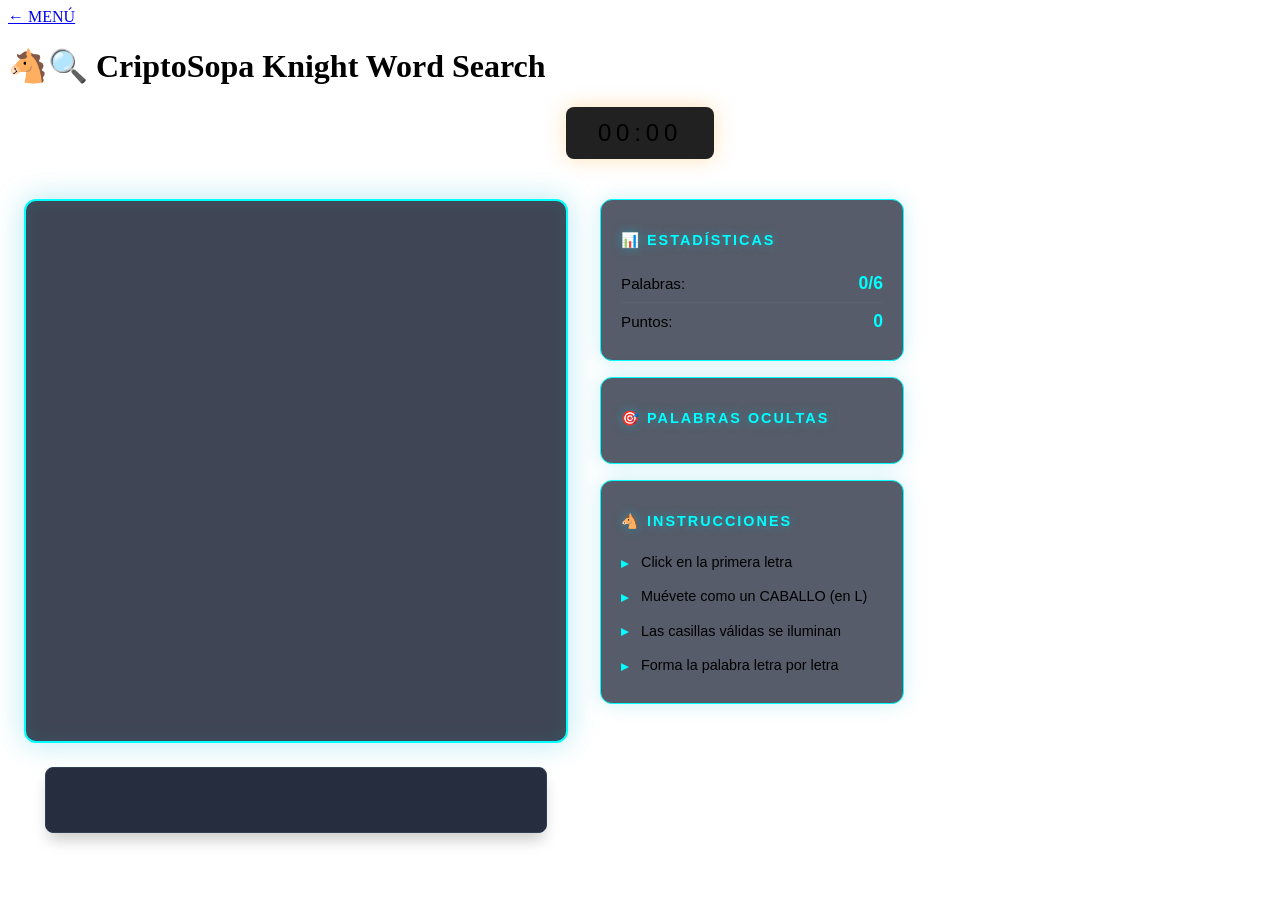
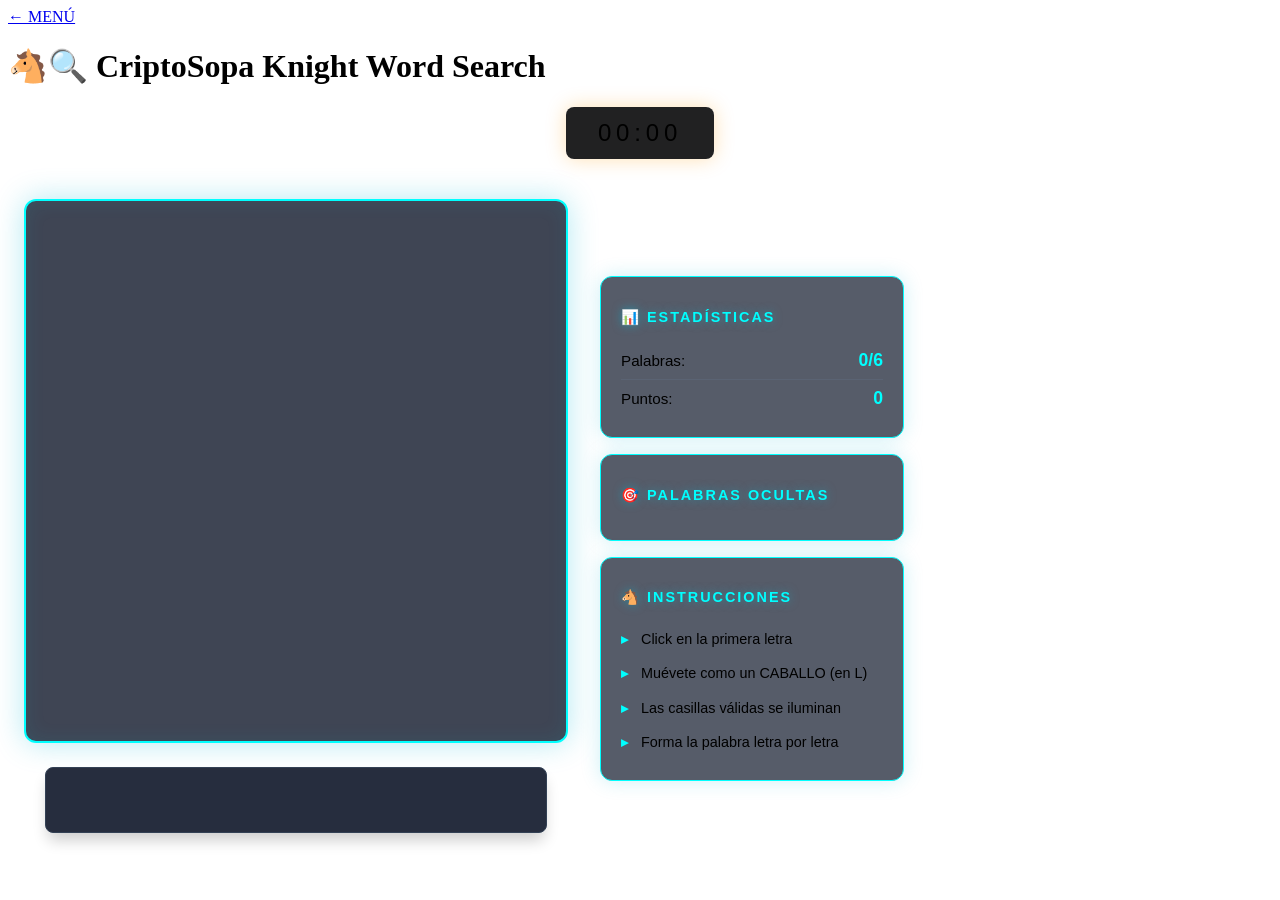

Fix+Docs: CriptoSopa — logo, info-panel, descripciones home/about/README

--- a/games/criptosopa/css/criptosopa.css
+++ b/games/criptosopa/css/criptosopa.css
@@ -266,6 +266,12 @@
     .board-container {
         padding: 0.75rem;
     }
+
+    /* El info-panel recibe un padding-top igual al alto del timer (que vive en board-panel)
+       para que sus contenidos queden visualmente alineados con el tablero, no con el timer */
+    .info-panel {
+        padding-top: 4.8rem;
+    }
 }
 
 /* Desktop (1024px+): sidebar completa, celdas grandes */
@@ -761,11 +767,40 @@
     box-shadow: none;
 }
 
-/* Logo desktop: igual al neon-card-icon de la página principal (3rem, drop-shadow) */
-.cs-logo-icon {
-    font-size: 2.5rem;
-    filter: drop-shadow(0 0 8px var(--neon-cyan));
-    vertical-align: middle;
+/* Logo desktop: badge con "ABC♞" visible en desktop, oculto en mobile */
+.cs-logo-desktop {
+    display: none; /* oculto por defecto (mobile) */
+}
+
+@media (min-width: 641px) {
+    .cs-logo-desktop {
+        display: inline-flex;
+        align-items: center;
+        gap: 2px;
+        background: rgba(0, 255, 255, 0.08);
+        border: 1px solid var(--neon-cyan);
+        border-radius: 6px;
+        padding: 2px 8px;
+        margin-right: 6px;
+        vertical-align: middle;
+    }
+}
+
+/* "ABC" en cyan Orbitron */
+.cs-logo-abc {
+    font-family: 'Orbitron', sans-serif;
+    font-size: 0.9rem;
+    font-weight: 900;
+    color: var(--neon-cyan);
+    text-shadow: 0 0 8px var(--neon-cyan);
+    letter-spacing: 1px;
+}
+
+/* "♞" en magenta */
+.cs-logo-knight {
+    font-size: 1.1rem;
+    color: var(--neon-magenta);
+    text-shadow: 0 0 8px var(--neon-magenta);
     line-height: 1;
 }
 
